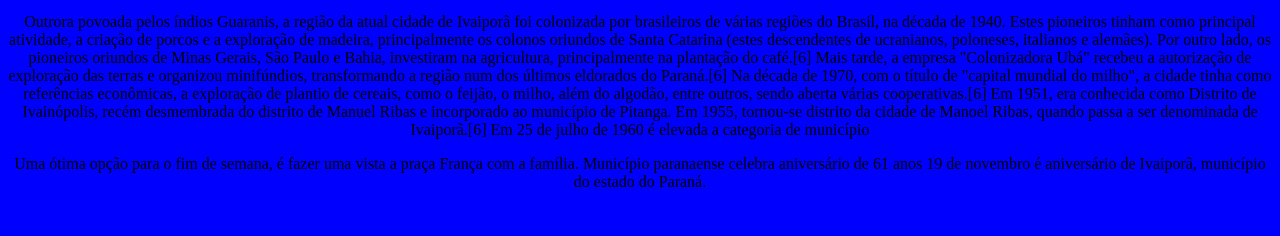
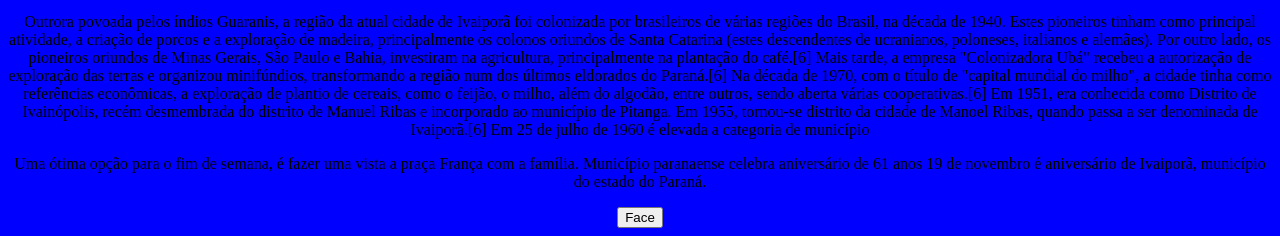
Before and after one commit to HELLENLEITE/trabalho, a plain HTML site: page index.html in a window 1280 px wide. Shown: the part 616-852 px from the top of the page. Before the commit the page ends 823 px from the top, so only its background shows below. Drawn offline with Linux system fonts and the light colour scheme.

Commit message:
Add files via upload

```diff
--- a/index.html
+++ b/index.html
@@ -39,3 +39,4 @@
 
   19 de novembro é aniversário de Ivaiporã, município do estado do Paraná.</p></div>
 </body>
+<a href="https://pt-br.facebook.com/colegioidaliarocha/"><button>Face</button></a>
```
